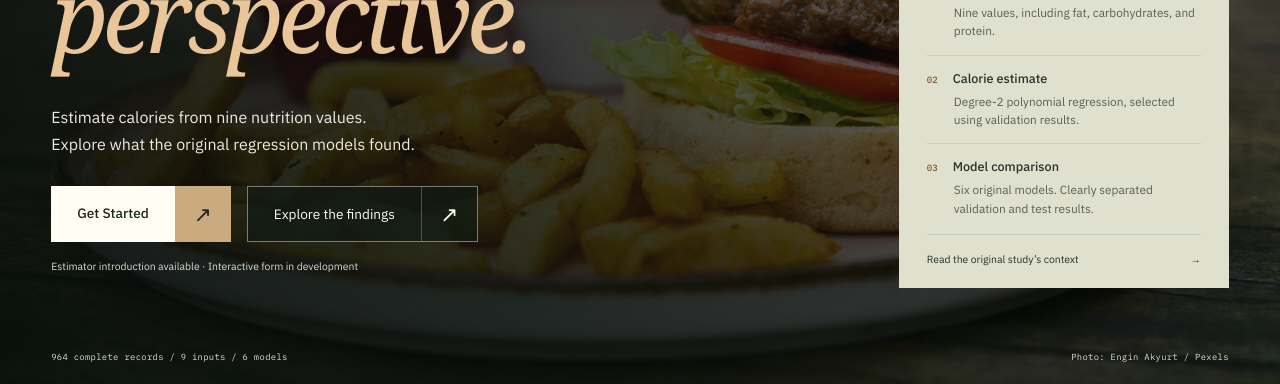
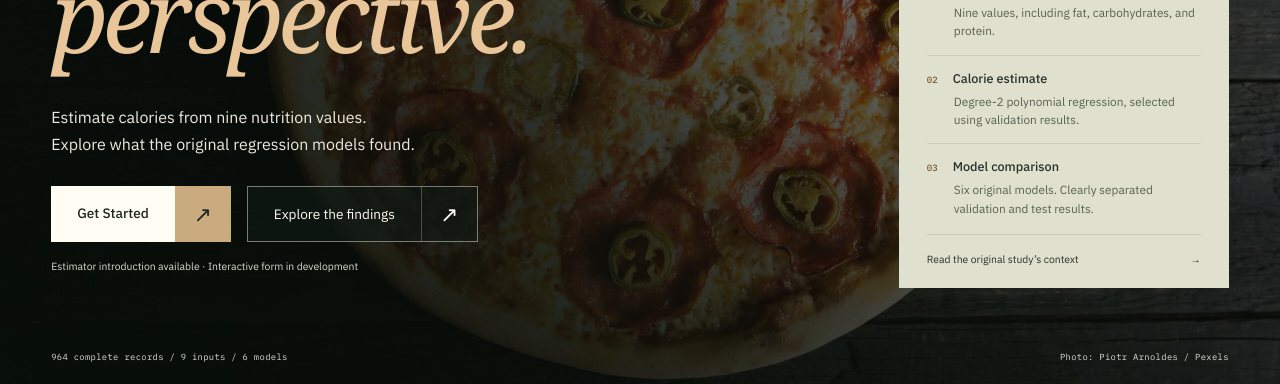
Before and after one commit to etran011/platepredict, a React app: page / in a window 1280 px wide. Shown: the part 416-800 px from the top of the page. Built offline with nearby package versions, Linux system fonts and the light colour scheme.

Commit message:
Replace landing background with licensed pizza photography

```diff
--- a/web/pages/Landing.tsx
+++ b/web/pages/Landing.tsx
@@ -27,7 +27,7 @@ export default function Landing() {
     <div className="landing">
       <img
         className="landing-photo"
-        src={`${import.meta.env.BASE_URL}images/menu-meal.jpg`}
+        src={`${import.meta.env.BASE_URL}images/landing-pizza.webp`}
         alt=""
         fetchPriority="high"
       />
@@ -117,8 +117,8 @@ export default function Landing() {
       </main>
       <div className="entry-bottom">
         <span>964 complete records / 9 inputs / 6 models</span>
-        <a href="https://www.pexels.com/photo/burger-and-fries-on-white-plate-2271101/">
-          Photo: Engin Akyurt / Pexels
+        <a href="https://www.pexels.com/photo/yummy-pizza-with-pepperoni-slices-on-dark-background-6488932/">
+          Photo: Piotr Arnoldes / Pexels
         </a>
       </div>
     </div>
--- a/web/pages/landing.css
+++ b/web/pages/landing.css
@@ -25,7 +25,7 @@
 }
 .landing-photo {
   object-fit: cover;
-  object-position: 65% 58%;
+  object-position: 50% 50%;
   z-index: -3;
   animation: photo-reveal 1400ms ease-out both;
 }
@@ -35,7 +35,7 @@
     linear-gradient(
       90deg,
       rgba(8, 14, 10, 0.88) 0%,
-      rgba(8, 14, 10, 0.66) 43%,
+      rgba(8, 14, 10, 0.76) 43%,
       rgba(8, 14, 10, 0.16) 100%
     ),
     linear-gradient(
@@ -441,11 +441,11 @@
     line-height: 1.5;
   }
   .landing-photo {
-    object-position: 63% center;
+    object-position: 24% center;
   }
   .landing-shade {
     background:
-      linear-gradient(90deg, #08140ed9, #08140e73),
+      linear-gradient(90deg, #08140ee6, #08140e99),
       linear-gradient(0deg, #08140e88, transparent);
   }
 }
```
Also changed, not shown: README.md, public/images/landing-pizza.webp (added).
